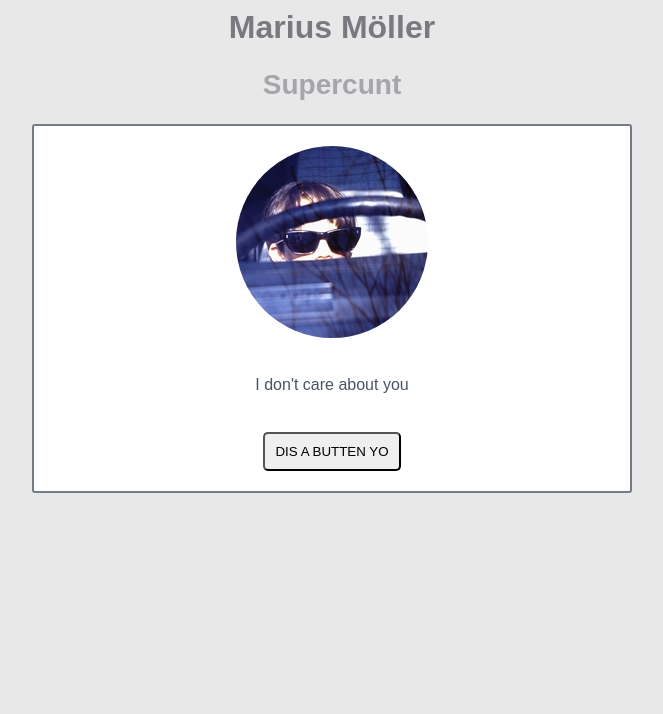
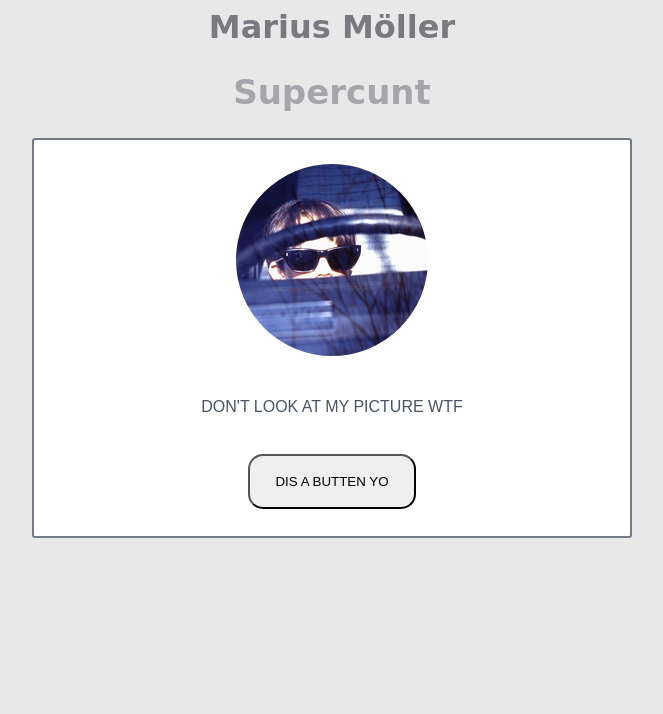
Before and after one commit to nocarea/profile, a plain HTML site: page index.html in a window 1280 px wide. Shown: the top 714 px of the page, without its empty margins (308-971 px from the left). Drawn offline with Linux system fonts and the light colour scheme; a web font is replaced by a local one.

Commit message:
style updates

```diff
--- a/index.html
+++ b/index.html
@@ -15,8 +15,8 @@
   <div class="content">
     <div class="card">
       <img id="my_foto" src="images/foto_me.jpg" alt="a foto of me">
-      <p>I don't care about you</p>
-      <button><a href="#">DIS A BUTTEN YO</a></button>
+      <p>DON'T LOOK AT MY PICTURE WTF</p>
+      <a href="#"><button>DIS A BUTTEN YO</button></a>
     </div>
   </div>
 
--- a/style.css
+++ b/style.css
@@ -1,5 +1,8 @@
+@import url('https://fonts.googleapis.com/css2?family=Syne+Tactile&display=swap');
+
 * {
   text-align: center;
+  box-sizing: border-box;
 }
 
 body {
@@ -11,16 +14,16 @@ body {
 
 h1 {
   color:#787a80;
-  font-family: Arial, sans-serif;
+  font-family: 'Syne Tactile', cursive;
   line-height: 38px;
   font-size: 32px;
 }
 
 h2 {
   color:#a4a6ac;
-  font-family: Arial, sans-serif;
-  line-height: 32px;
-  font-size: 28px;
+  font-family: 'Syne Tactile', cursive;
+  line-height: 36px;
+  font-size: 34px;
 }
 
 h3 {
@@ -33,6 +36,7 @@ h3 {
 a {
   text-decoration: none;
   color: black;
+  transition: all 0.3s ease-out 0s;
 }
 
 ul {
@@ -54,17 +58,23 @@ i:hover {
 }
 
 button {
+  color: black;
+  font-weight: lighter;
   margin: 20px;
-  padding: 10px;
-  border-radius: 5px;
+  padding: 18px 25px;
+  border-radius: 15px;
+  transition: all 0.3s ease-out 0s;
 }
 
 button:hover {
-  background-color: #787a80;
+  background-color: #a0a2a8;
+  font-size: 18px;
+  color: #cffc06;
+  font-weight: bolder;
 }
 
 .footer {
-  position: absolute;
+  position: fixed;
   bottom: 0;
   height: 80px;
   right: 30%;
@@ -77,12 +87,38 @@ button:hover {
 }
 
 .card {
+  position: relative;
+  height: 400px;
   background: white;
   border: 2px solid #495464c4;
   border-radius: 3px;
 }
 
+
 #my_foto {
   margin: 20px;
   border-radius: 50%;
+  transition: all 0s ease-out 0s;
+  border: 4px solid #0d863500;
 }
+
+#my_foto:hover {
+	border: 4px solid #0d8636cc;
+	box-shadow: 0 0 10px #2dcf83;
+}
+
+@media (max-width: 960px) {
+  .content {
+    width: 700px;
+  }
+}
+@media (max-width: 720px) {
+  .content {
+    width: 500px;
+  }
+}
+@media (max-width: 540px) {
+  .content {
+    width: 300px;
+  }
+}
```
